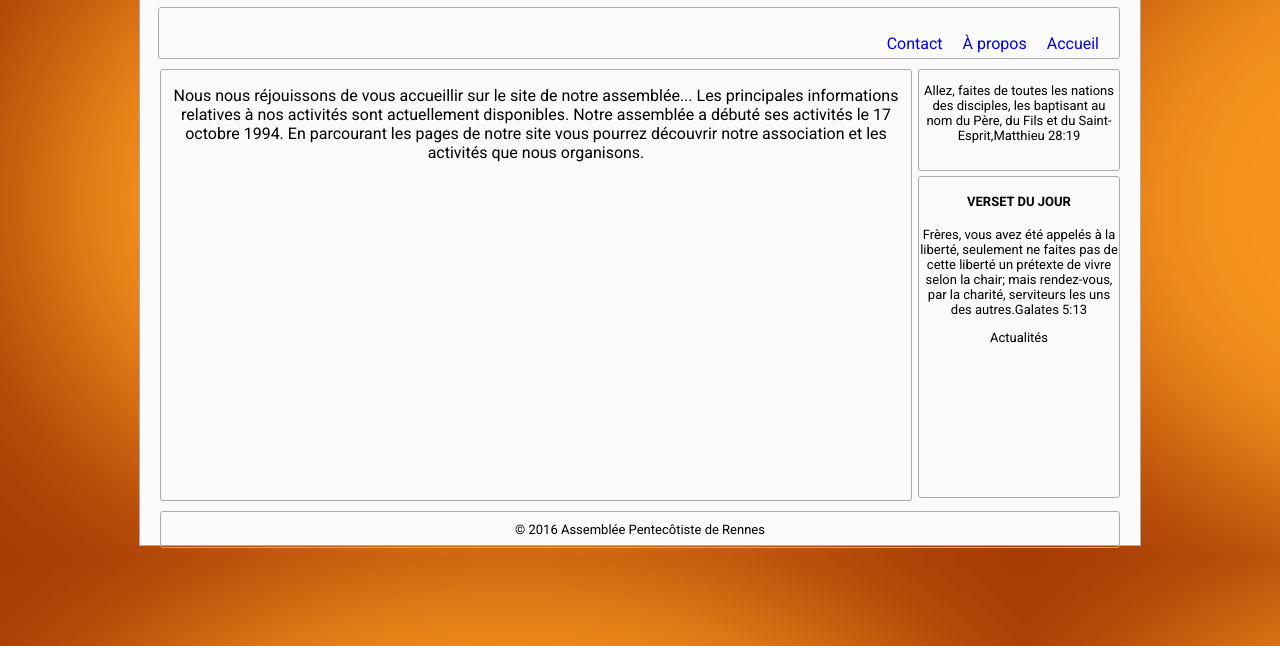
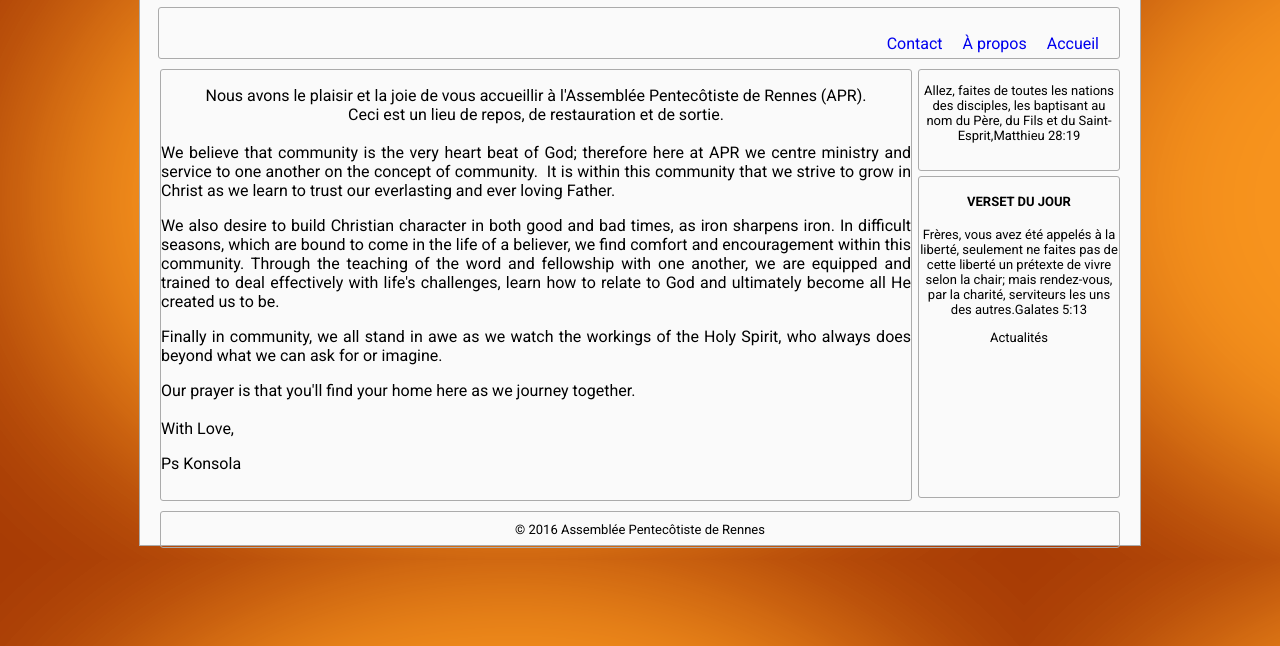
Before and after one commit to ohmiguel/APR, a plain HTML site: page index.html in a window 1280 px wide. Shown: the part 154-800 px from the top of the page. Drawn offline with Linux system fonts and the light colour scheme.

Commit message:
change text on index file

```diff
--- a/index.html
+++ b/index.html
@@ -31,14 +31,15 @@
 
 
                  <section>
-                <p>
-                    Nous nous réjouissons de vous accueillir sur le site de notre assemblée...
-                    Les principales informations relatives à nos activités sont actuellement disponibles.
+                <p>Nous avons le plaisir et la joie de vous accueillir à l'Assemblée Pentecôtiste de Rennes (APR). <br>Ceci est un lieu de repos, de restauration et de sortie.</p>
 
-                    Notre assemblée a débuté ses activités le 17 octobre 1994. En parcourant les pages de notre site vous pourrez découvrir notre association et les activités
-                    que nous organisons.
+        <h3></h3>
+        <p style="text-align: justify;">We believe that community is the very heart beat of God; therefore here at APR we centre ministry and service to one another on the concept of community.&nbsp; It is within this community that we strive to grow in Christ as we learn to trust our everlasting and ever loving Father.</p>
+        <p style="text-align: justify;">We also desire to build Christian character in both good and bad times, as iron sharpens iron. In difficult seasons, which are bound to come in the life of a believer, we find comfort and encouragement within this community. Through the teaching of the word and fellowship with one another, we are equipped and trained to deal effectively with life's challenges, learn how to relate to God and ultimately become all He created us to be.</p>
 
-                </p>
+        <p style="text-align: justify;">Finally in community, we all stand in awe as we watch the workings of the Holy Spirit, who always does beyond what we can ask for or imagine.</p>
+        <p style="text-align: justify;">Our prayer is that you'll find your home here as we journey together.<br />&nbsp;<br />With Love,</p>
+        <p style="text-align: justify;">Ps Konsola</p>
             </section>
 
             <article>
```
